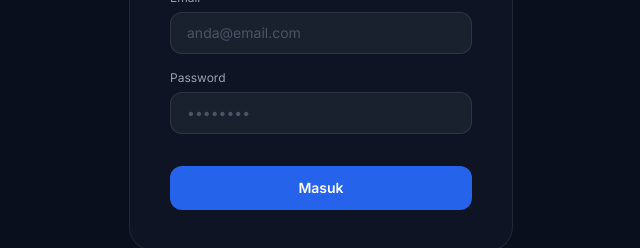
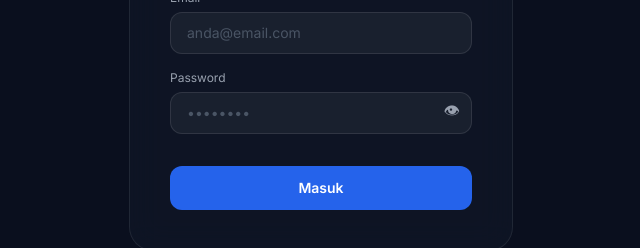
Before and after one commit to ariyaspratama-idn/Wave-Projects-Center.ID, a Next.js app: page /login in a window 1280 px wide. Shown: the part 344-592 px from the top of the page, without its empty margins (319-959 px from the left). Built offline with nearby package versions, Linux system fonts and the light colour scheme.

Commit message:
feat(ui): add password visibility toggle in login

```diff
--- a/src/app/login/page.tsx
+++ b/src/app/login/page.tsx
@@ -9,6 +9,8 @@ export default function LoginPage() {
     const [password, setPassword] = useState("");
     const [loading, setLoading] = useState(false);
     const [error, setError] = useState("");
+
+    const [showPassword, setShowPassword] = useState(false);
 
     const handleLogin = async (e: React.FormEvent) => {
         e.preventDefault();
@@ -62,16 +64,23 @@ export default function LoginPage() {
                             placeholder="anda@email.com"
                         />
                     </div>
-                    <div>
+                    <div className="relative">
                         <label className="block text-xs text-gray-400 mb-1.5">Password</label>
                         <input
                             required
-                            type="password"
+                            type={showPassword ? "text" : "password"}
                             value={password}
                             onChange={(e) => setPassword(e.target.value)}
-                            className="w-full bg-white/5 border border-white/10 rounded-xl px-4 py-2.5 text-sm text-white placeholder-gray-600 focus:outline-none focus:border-primary/50"
+                            className="w-full bg-white/5 border border-white/10 rounded-xl px-4 py-2.5 pr-10 text-sm text-white placeholder-gray-600 focus:outline-none focus:border-primary/50"
                             placeholder="••••••••"
                         />
+                        <button
+                            type="button"
+                            onClick={() => setShowPassword(!showPassword)}
+                            className="absolute right-3 top-[28px] text-gray-400 hover:text-white"
+                        >
+                            {showPassword ? "👁‍🗨" : "👁"}
+                        </button>
                     </div>
 
                     {error && (
```
